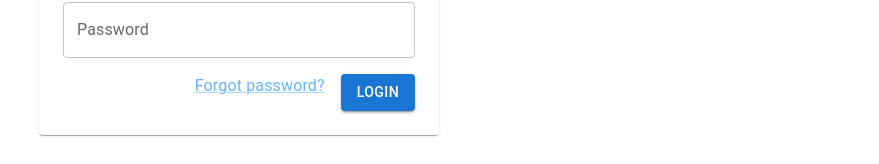
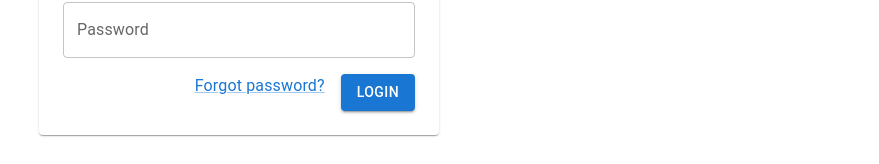
Before and after one commit to app/simple-react-login-form-material-ui, a React (Create React App) app: page /login in a window 1280 px wide. Shown: the part 166-330 px from the top of the page, without its empty margins (401-1280 px from the left). Built offline with nearby package versions, Linux system fonts and the light colour scheme.

Commit message:
Replace react route Link with MUI Link

```diff
--- a/public/index.html
+++ b/public/index.html
@@ -6,7 +6,6 @@
 	<meta name="viewport" content="width=device-width, initial-scale=1, shrink-to-fit=no">
 	<meta name="theme-color" content="#000000">
 	<title>React App</title>
-  <link rel="stylesheet" href="style.css" type="text/css" media="all">
 </head>
 
 <body>
--- a/public/style.css
+++ /dev/null
@@ -1,8 +0,0 @@
-a:link, a:active, a:hover {
-  /* color: inherit; */
-  color: #66b2ff;
-  text-decoration-line: underline;
-  text-decoration-thickness: initial;
-  text-decoration-style: initial;
-  text-decoration-color: rgba(51, 153, 255, 0.4);
-}
--- a/src/LoginForm.js
+++ b/src/LoginForm.js
@@ -4,10 +4,10 @@ import {
   Button,
   Paper,
   TextField,
+  Link,
 } from '@mui/material'
 
 import {
-  Link,
   useHistory,
 } from "react-router-dom";
 
@@ -40,7 +40,9 @@ export const LoginForm = () => {
               >
                 Login
               </Button>
-              <Link to={{pathname:"/recovery"}}>
+              <Link href="#"
+                onClick={(event)=> { event.preventDefault(); history.push('/recovery') }}
+              >
                 Forgot password?
               </Link>
             </Box>
```
